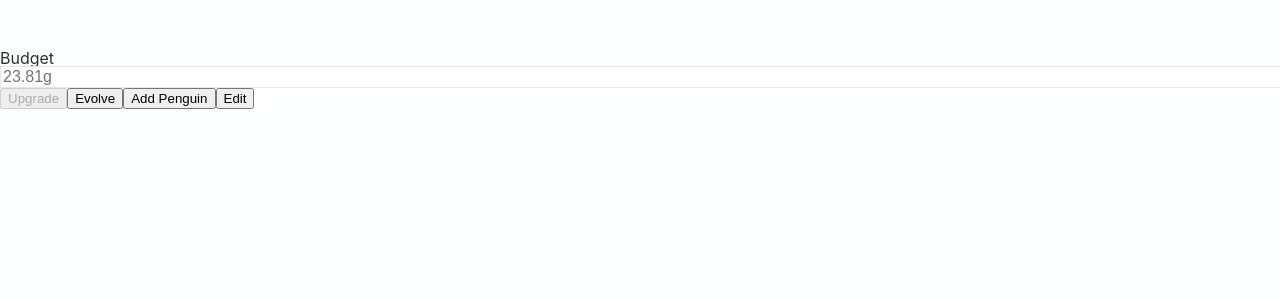
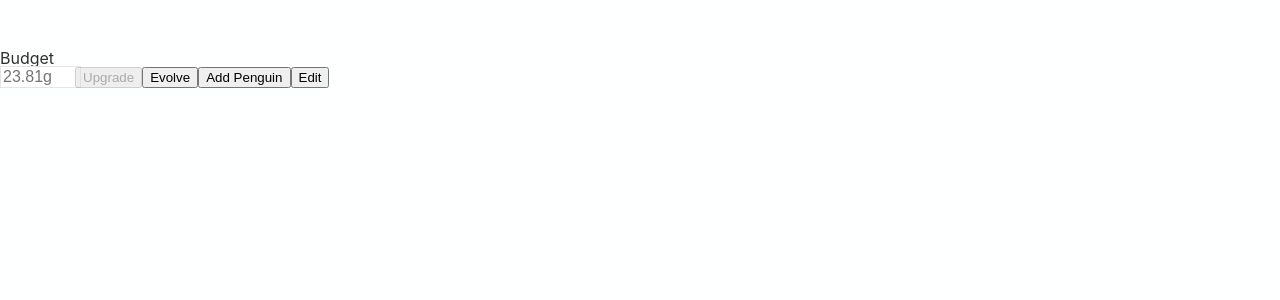
Before and after one commit to magus/pisle-nextjs, a Next.js app: page / in a window 1280 px wide. Both pictures are taken after a click on the button "Save". Shown: the top 300 px of the page. Built offline with nearby package versions, Linux system fonts and the light colour scheme.

Commit message:
inline input inherit width

```diff
--- a/components/Changes/EvolveChange.js
+++ b/components/Changes/EvolveChange.js
@@ -7,7 +7,7 @@ import type { Props as ChangeProps } from '~/components/Changes/UncommittedChang
 import HabitatRow from '~/components/Habitats/HabitatRow';
 import HabitatContentStats from '~/components/Habitats/HabitatRow/HabitatContentStats';
 import HabitatEvolveStats from '~/components/Habitats/HabitatRow/HabitatEvolveStats';
-import Input from '~/components/common/Input';
+import { InlineInput } from '~/components/common/Input';
 import { Instructions } from '~/components/common/Styled';
 
 import spendHearts from '~/src/algorithms/spendHearts';
@@ -80,6 +80,8 @@ export default class EvolveChange extends React.Component<ChangeProps, State> {
     const { habitat, hearts, multiplier } = this.state;
     const basis = this.props.change.meta[habitat];
 
+    if (!habitat) return null;
+
     return (
       <>
         <HabitatRow key={habitat} habitat={habitat}>
@@ -89,7 +91,7 @@ export default class EvolveChange extends React.Component<ChangeProps, State> {
             level={basis.level}
             cost={scales.numberToShortString(basis.cost)}
             hearts={
-              <Input
+              <InlineInput
                 onChange={hearts => this.setState({ hearts })}
                 placeholderType="hearts"
                 validate={value => !!habitats.ValidateField.hearts(value)}
@@ -97,7 +99,7 @@ export default class EvolveChange extends React.Component<ChangeProps, State> {
               />
             }
             multiplier={
-              <Input
+              <InlineInput
                 onChange={multiplier => this.setState({ multiplier })}
                 placeholderType="multiplier"
                 validate={value => !!habitats.ValidateField.multiplier(value)}
--- a/components/Habitats/index.js
+++ b/components/Habitats/index.js
@@ -3,12 +3,11 @@
 import type { Change } from '~/components/Changes';
 
 import * as React from 'react';
-import styled from 'styled-components';
 
 import { ChangeTypes } from '~/components/Changes';
 import HabitatRow from '~/components/Habitats/HabitatRow';
 import HabitatContentStats from '~/components/Habitats/HabitatRow/HabitatContentStats';
-import Input from '~/components/common/Input';
+import { InlineInput } from '~/components/common/Input';
 import { Instructions } from '~/components/common/Styled';
 import UncommittedChange from '~/components/Changes/UncommittedChange';
 
@@ -225,8 +224,8 @@ export default class Habitats extends React.Component<Props, State> {
     const upgradeBudgetValue = habitats.ValidateField.cost(upgradeBudgetInput);
     return (
       <>
-        <Input
-          label="Budget"
+        <div>Budget</div>
+        <InlineInput
           onChange={upgradeBudget => this.setState({ upgradeBudget })}
           placeholderType="cost"
           validate={value => !!habitats.ValidateField.cost(value)}
@@ -337,19 +336,6 @@ export default class Habitats extends React.Component<Props, State> {
   };
 }
 
-function InlineInput(props) {
-  return (
-    <InlineInputContainer>
-      <Input {...props} />
-    </InlineInputContainer>
-  );
-}
-
-const InlineInputContainer = styled.div`
-  width: 75px;
-  display: inline-block;
-`;
-
 const HabitatBasisFieldPlaceholderTypes = {
   [habitats.HabitatFields.level]: 'numeric',
   [habitats.HabitatFields.gold]: 'cost',
--- a/components/common/Input.js
+++ b/components/common/Input.js
@@ -12,21 +12,19 @@ const PlaceholderTypes = {
   multiplier: '300%',
 };
 
-type InputProps = {
+type Props = {|
   color?: string,
-  label?: string,
   onChange: (value: string) => void,
   placeholderType?: $Keys<typeof PlaceholderTypes>,
   placeholder?: String,
   validate: (value: string) => boolean,
   value: string,
-};
+|};
 
-export default class Input extends React.Component<InputProps> {
+export default class Input extends React.Component<Props> {
   render() {
     const {
       color,
-      label,
       validate,
       value,
       onChange,
@@ -40,8 +38,6 @@ export default class Input extends React.Component<InputProps> {
       '';
 
     return (
-      <label>
-        <InputLabel>{label}</InputLabel>
       <StyledInput
         color={color}
         invalid={value && !validate(value)}
@@ -49,18 +45,26 @@ export default class Input extends React.Component<InputProps> {
         value={value}
         placeholder={placeholderText}
       />
-      </label>
     );
   }
 }
 
+export function InlineInput(props: Props) {
+  return (
+    <InlineInputContainer>
+      <Input {...props} />
+    </InlineInputContainer>
+  );
+}
+
+const InlineInputContainer = styled.div`
+  width: 75px;
+  display: inline-block;
+`;
+
 const StyledInput = styled.input`
   color: ${props => props.color || 'inherit'};
-  width: 100%;
+  width: inherit;
   border: 1px solid
     ${props => (props.invalid ? Styles.Colors.Orange : Styles.Colors.Gray)};
 `;
-
-const InputLabel = styled.span`
-  margin: 0 ${Styles.Spacing.Small}px 0 0;
-`;
```
Lines whose indentation alone changed are shown as unchanged.
